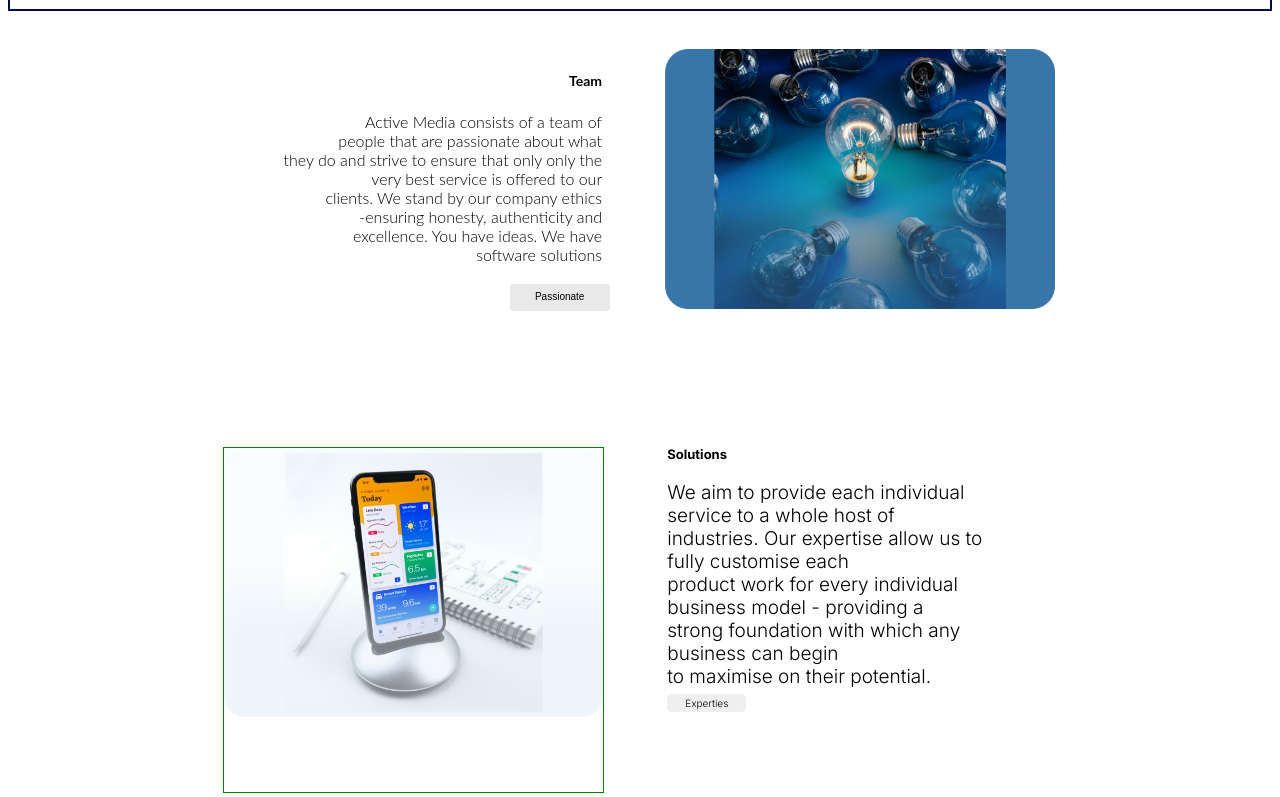
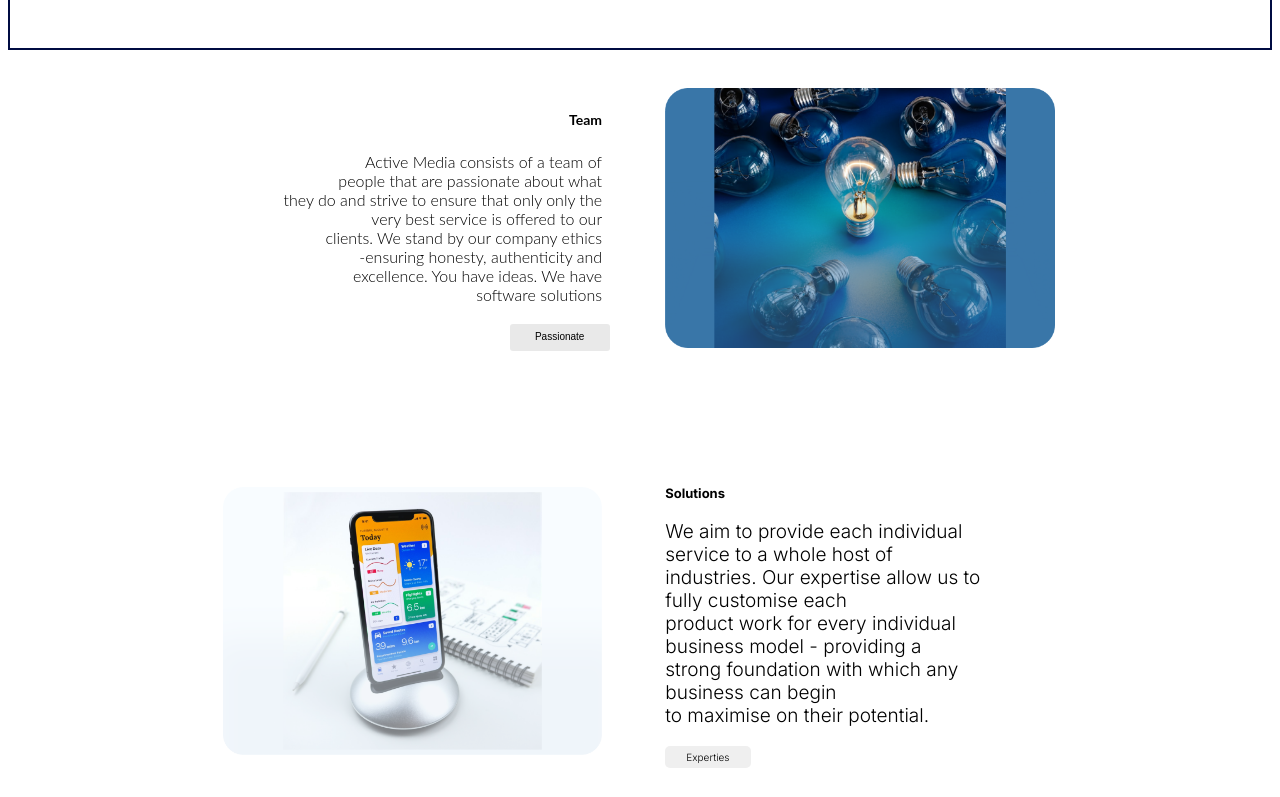
Before and after one commit to Divine-Ntambwe/Active-Media, a React (Vite) app: page /about-us in a window 1280 px wide. Shown: the part 2000-2797 px from the top of the page. Built offline with nearby package versions, Linux system fonts and the light colour scheme.

Commit message:
Update 2

```diff
--- a/src/pages/About_Us.jsx
+++ b/src/pages/About_Us.jsx
@@ -136,10 +136,9 @@ function About_Us() {
               <h1 className={styles.title}>Solutions</h1>
                 <p className={styles.paragraph}>
                 We aim to provide each individual service to a whole host of industries.
-                Our expertise allow us to fully customise each</p>
-                <p className={styles.paragraph2}>product work for every individual business model
-                 - providing a strong foundation with which any business can begin</p>
-                <p className={styles.paragraph3}>to maximise on their potential.</p>
+                Our expertise allow us to fully customise each
+                <br></br> product work for every individual business model - providing a strong foundation with which any business can begin
+                <br></br> to maximise on their potential.</p>
               <button className={styles.experties}>Experties</button>
         </div>
         </div>
--- a/src/pages/About_Us.module.css
+++ b/src/pages/About_Us.module.css
@@ -120,7 +120,6 @@ img{
 }
 
 .phoneimage{
-    border: 1px solid green;
     height: 43vh;
     width: 30%;
     margin: 1% 0 0 17%;
@@ -135,20 +134,6 @@ img{
 .paragraph{
     font-size: 19px;
     font-weight: 300;
-    font-family: "Inter", sans-serifl;
-}
-
-.paragraph2{
-    margin: -6% 0 0 0;
-    font-weight: 300;
-    font-size: 19px;
-    font-family: "Inter", sans-serifl;
-}
-
-.paragraph3{
-    margin: 0.1% 0 0 0;
-    font-weight: 300;
-    font-size: 19px;
     font-family: "Inter", sans-serif;
 }
 
@@ -164,13 +149,13 @@ img{
 
 .experties{
     border-radius: 5px;
-    width: 25%;
+    width: 27%;
     border: none;
     font-family: "Inter", sans-serif;
     font-weight: 300;
     font-size: 10px;
-    height: 18px;
-    margin: 2% 0 0 0;
+    height: 22px;
+    margin: 0 0 0 0;
 }
 /* Ozias Styling(The End) */
 
```
